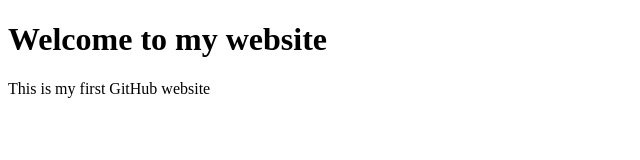
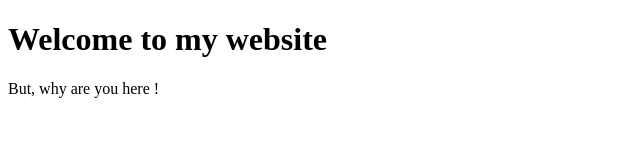
Before and after one commit to Abhijith2005binu/abhijith123.github.io, a plain HTML site: page index.html in a window 1280 px wide. Shown: the full height of the page, 0-640 px from the left. Drawn offline with Linux system fonts and the light colour scheme.

Commit message:
Update paragraph text in index.html

```diff
--- a/index.html
+++ b/index.html
@@ -8,7 +8,7 @@
 
 <h1>Welcome to my website</h1>
 
-<p>This is my first GitHub website</p>
+<p>But, why are you here !</p>
 
 </body>
 </html>
```
